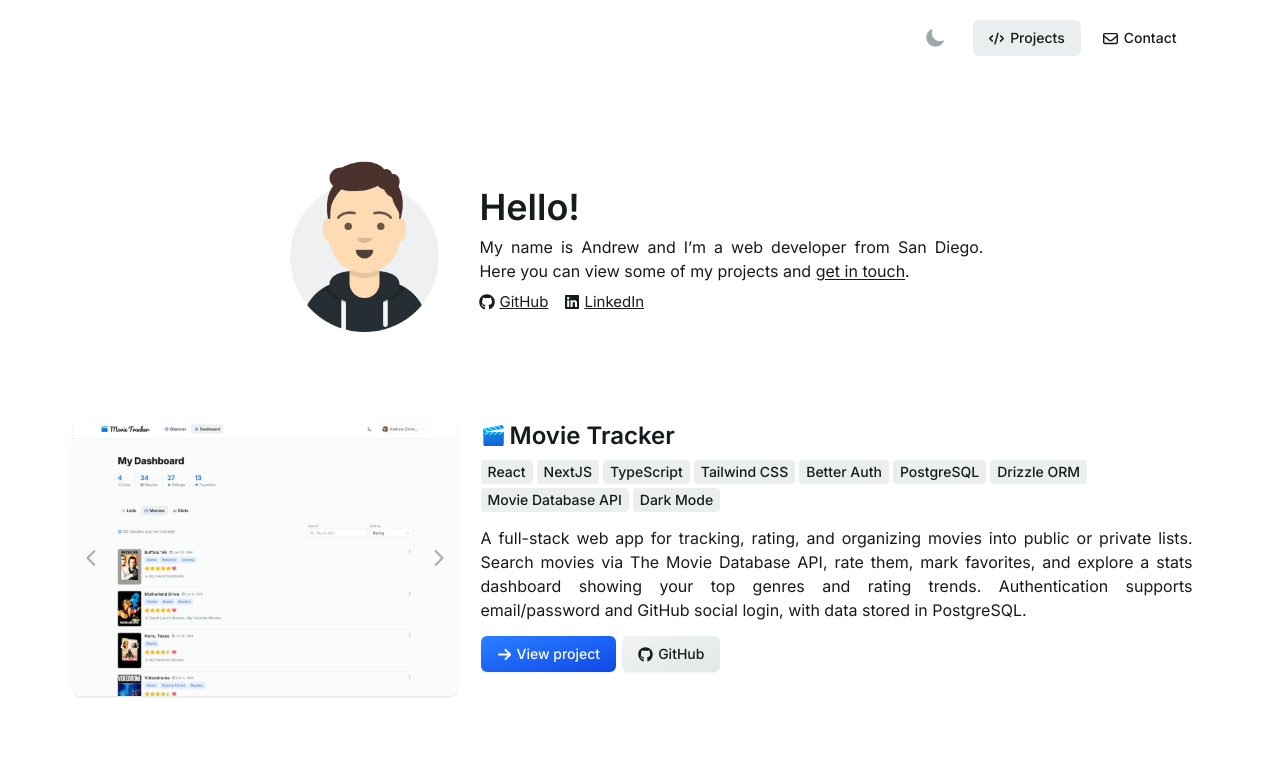
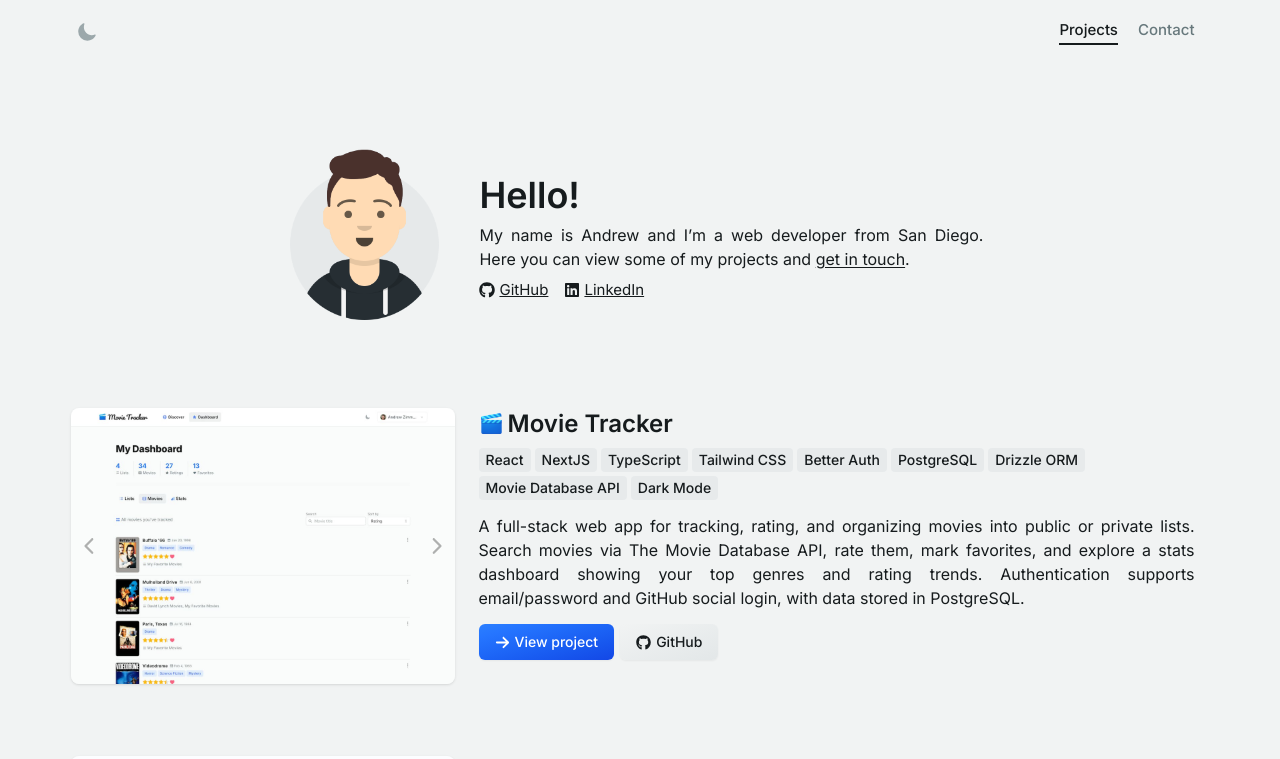
Before and after one commit to azimmerly/portfolio, a Next.js app: page / in a window 1280 px wide. Shown: the top 759 px of the page. Built offline with nearby package versions, Linux system fonts and the light colour scheme.

Commit message:
Refine nav styles

```diff
--- a/src/app/layout.tsx
+++ b/src/app/layout.tsx
@@ -22,9 +22,9 @@
 
 const RootLayout = ({ children }: Readonly<{ children: React.ReactNode }>) => (
   <html lang="en" className={interFont.className} suppressHydrationWarning>
-    <body className="flex min-h-screen flex-col items-center text-mist-900 antialiased dark:bg-mist-950 dark:text-white">
+    <body className="flex min-h-screen flex-col items-center bg-mist-100 text-mist-900 antialiased dark:bg-mist-950 dark:text-white">
       <Providers>
-        <main className="flex w-full max-w-6xl flex-auto flex-col px-4">
+        <main className="flex w-full max-w-6xl flex-auto flex-col px-3.5">
           <Nav />
           {children}
         </main>
--- a/src/components/Nav.tsx
+++ b/src/components/Nav.tsx
@@ -1,18 +1,10 @@
-import { FaCode, FaRegEnvelope } from "react-icons/fa6";
-
 import { NavLink } from "@/components/NavLink";
 import { ThemeToggle } from "@/components/ThemeToggle";
 
 export const Nav = () => (
-  <nav className="relative flex items-center justify-center gap-1.5 py-5 lg:justify-end">
-    <ThemeToggle className="absolute right-2 lg:static lg:mr-4" />
-    <NavLink href="/">
-      <FaCode className="size-3.75" />
-      Projects
-    </NavLink>
-    <NavLink href="/contact">
-      <FaRegEnvelope className="size-3.75" />
-      Contact
-    </NavLink>
+  <nav className="flex items-center justify-center gap-5 py-4 lg:justify-end">
+    <ThemeToggle />
+    <NavLink href="/">Projects</NavLink>
+    <NavLink href="/contact">Contact</NavLink>
   </nav>
 );
--- a/src/components/NavLink.tsx
+++ b/src/components/NavLink.tsx
@@ -2,7 +2,6 @@
 
 import Link, { type LinkProps } from "next/link";
 import { usePathname } from "next/navigation";
-import { twMerge } from "tailwind-merge";
 
 type NavLinkProps = {
   children: React.ReactNode;
@@ -12,16 +11,15 @@
   const pathname = usePathname();
   const ariaCurrent = href === pathname ? "page" : undefined;
 
+  const stateClasses = ariaCurrent
+    ? "pointer-events-none border-mist-900 text-mist-900 dark:border-white dark:text-white"
+    : "border-transparent text-mist-500 hover:text-mist-900 dark:hover:text-white";
+
   return (
     <Link
       href={href}
       aria-current={ariaCurrent}
-      className={twMerge(
-        "flex items-center gap-1.5 rounded-md px-4 py-2 text-sm font-medium",
-        ariaCurrent
-          ? "pointer-events-none bg-mist-200/70 dark:bg-mist-800"
-          : "hover:bg-mist-200/70 dark:hover:bg-mist-800",
-      )}
+      className={`border-b-2 pb-0.5 text-[15px] font-medium transition-colors ${stateClasses}`}
     >
       {children}
     </Link>
--- a/src/components/ThemeToggle.tsx
+++ b/src/components/ThemeToggle.tsx
@@ -2,11 +2,10 @@
 
 import { useTheme } from "next-themes";
 import { IoMoon, IoSunny } from "react-icons/io5";
-import { twMerge, type ClassNameValue } from "tailwind-merge";
 
 import { useIsMounted } from "@/utils/useIsMounted";
 
-export const ThemeToggle = ({ className }: { className?: ClassNameValue }) => {
+export const ThemeToggle = () => {
   const isMounted = useIsMounted();
   const { resolvedTheme, setTheme } = useTheme();
 
@@ -22,10 +21,7 @@
     <button
       type="button"
       onClick={toggleTheme}
-      className={twMerge(
-        "flex size-8 cursor-pointer items-center justify-center rounded-full text-mist-400 transition-colors hover:bg-mist-200/60 hover:text-mist-600 focus-visible:ring-2 focus-visible:ring-blue-600 focus-visible:outline-hidden dark:hover:bg-mist-800/70 dark:hover:text-mist-300",
-        className,
-      )}
+      className="mr-auto flex size-8 cursor-pointer items-center justify-center rounded-full text-mist-400 transition-colors hover:bg-mist-200 hover:text-mist-600 focus-visible:ring-2 focus-visible:ring-blue-600 focus-visible:outline-hidden dark:hover:bg-mist-800 dark:hover:text-mist-300"
     >
       <span className="sr-only">Toggle theme</span>
       <span
```
